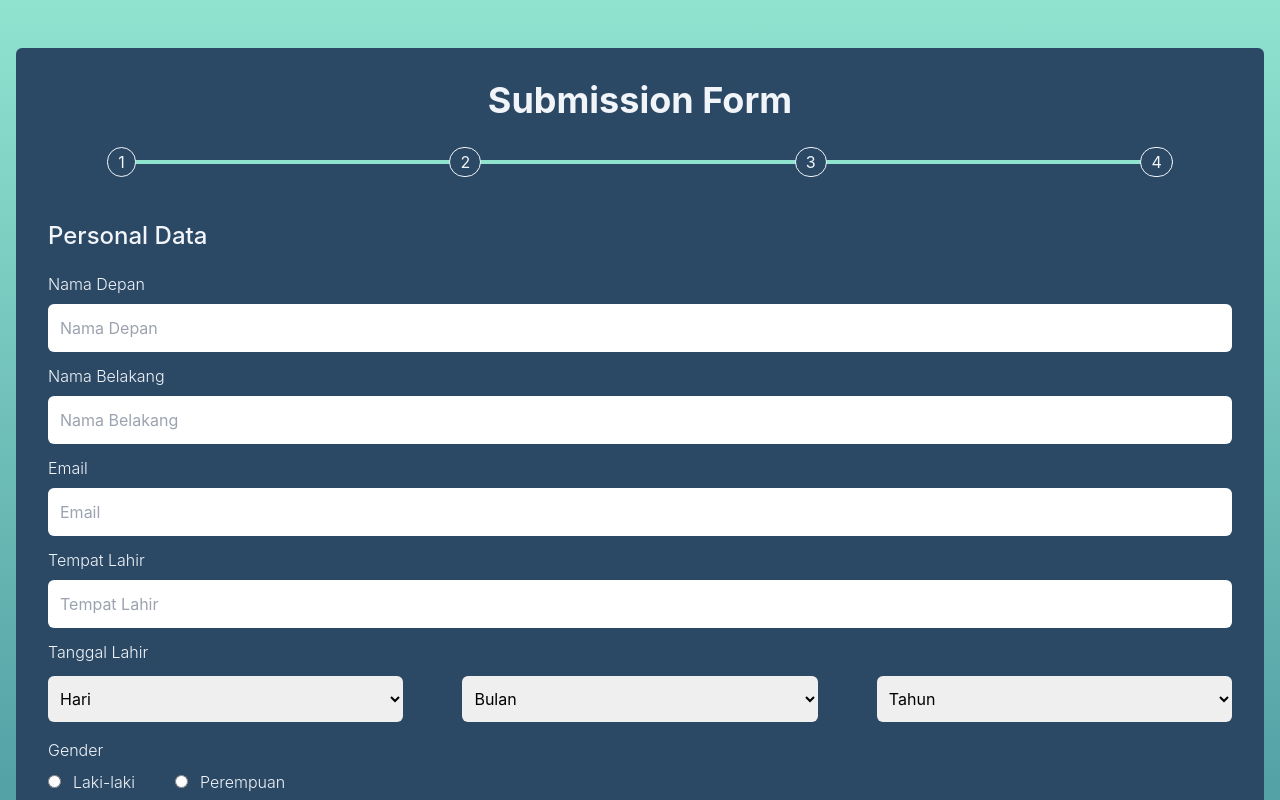
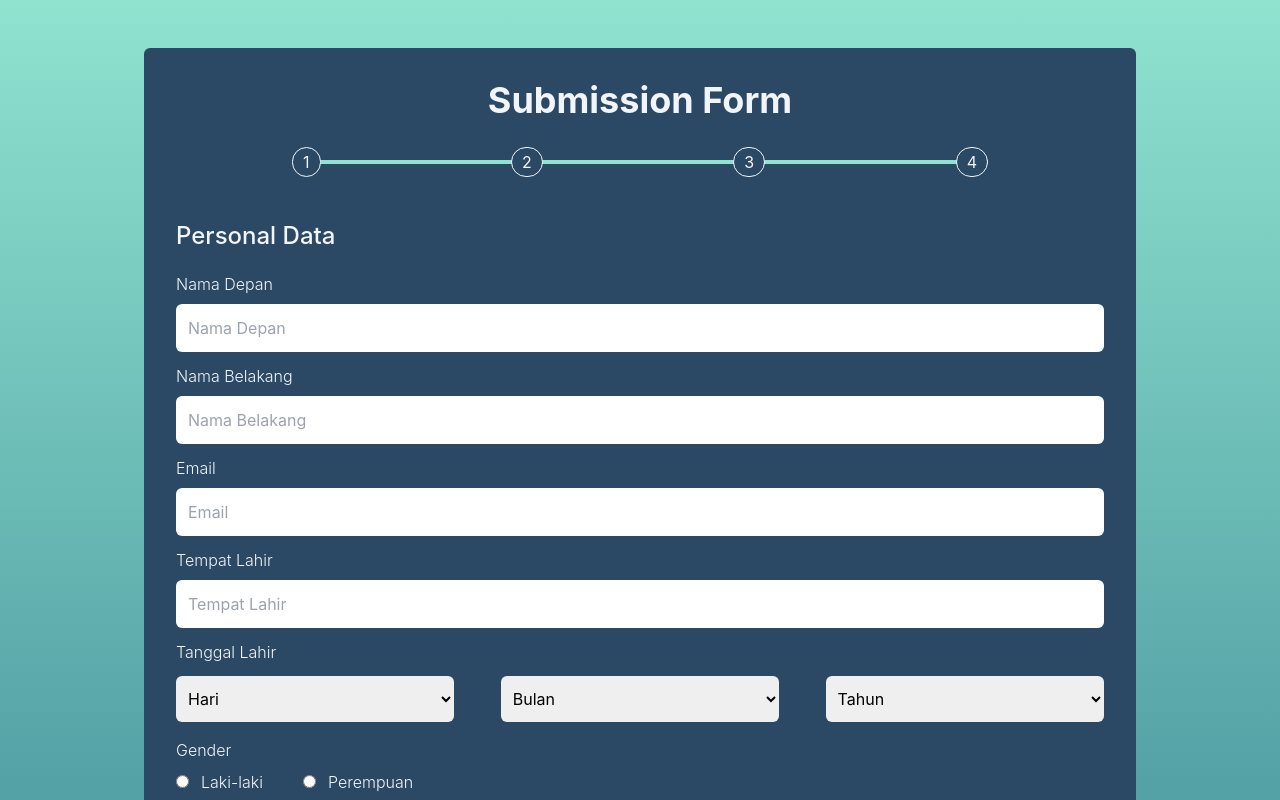
Before and after one commit to Dedenno17/react-test, a React (Create React App) app: page /add in a window 1280 px wide. Shown: the top 800 px of the page. Built offline with nearby package versions, Linux system fonts and the light colour scheme.

Commit message:
memberi style responsive pada submission form & progress bar serta membuat memisahkan Personal data form

```diff
--- a/src/components/Form/Forms.jsx
+++ b/src/components/Form/Forms.jsx
@@ -1,5 +1,5 @@
 import PengalamanKerja from "./PengalamanKerja/PengalamanKerja";
-import PersonalData from "./PersonalData";
+import PersonalData from "./PersonalData/PersonalData";
 import RiwayatPendidikan from "./RiwayatPendidikan/RiwayatPendidikan";
 import Keahlian from "./Keahlian/Keahlian";
 
--- a/src/components/Form/PersonalData.jsx
+++ /dev/null
@@ -1,78 +0,0 @@
-import Button from "../UI/Button";
-import InputText from "../UI/InputText";
-import RadioButton from "../UI/RadioButton";
-import SelectOption from "../UI/SelectOption";
-import TextArea from "../UI/TextArea";
-
-const PersonalData = () => {
-  return (
-    <div className="w-full">
-      <h2 className="text-left text-2xl font-medium text-slate-100 mb-5">
-        Personal Data
-      </h2>
-      <form className="w-full">
-        <div className="w-full mb-3">
-          <InputText id="namaD" label="Nama Depan" type="text" />
-          <InputText id="namaB" label="Nama Belakang" type="text" />
-        </div>
-        <InputText id="email" label="Email" type="email" />
-        <div className="w-full mb-4">
-          <InputText id="tempatLhr" label="Tempat Lahir" type="text" />
-          <div className="w-full">
-            <p className="text-slate-100 font-light mb-3">Tanggal Lahir</p>
-            <div className="w-full  flex justify-between">
-              <SelectOption
-                className="w-[30%]"
-                name="hariLhr"
-                label="Hari"
-                options={["1", "2", "3"]}
-              />
-              <SelectOption
-                className="w-[30%]"
-                name="bulanLhr"
-                label="Bulan"
-                options={["Januari", "Februari", "Maret"]}
-              />
-              <SelectOption
-                className="w-[30%]"
-                name="tahunLhr"
-                label="Tahun"
-                options={["2020", "2021", "2022"]}
-              />
-            </div>
-          </div>
-        </div>
-        <div className="w-full mb-3">
-          <p className="text-slate-100 font-light mb-2">Gender</p>
-          <RadioButton
-            className="mr-10"
-            name="gender"
-            id="laki-laki"
-            value="laki-laki"
-            label="Laki-laki"
-          />
-          <RadioButton
-            className="mr-10"
-            name="gender"
-            id="perempuan"
-            value="perempuan"
-            label="Perempuan"
-          />
-        </div>
-        <TextArea id="alamat" label="Alamat" />
-        <div className="w-full mb-3">
-          <InputText id="kecamatan" label="Kecamatan" type="text" />
-          <InputText id="kota" label="Kota" type="text" />
-        </div>
-        <InputText id="kewarganegaraan" label="Kewarganegaraan" type="text" />
-        <div className="w-full mt-8">
-          <Button className="w-full bg-tosca text-grey" type="submit">
-            Next
-          </Button>
-        </div>
-      </form>
-    </div>
-  );
-};
-
-export default PersonalData;
--- /dev/null
+++ b/src/components/Form/PersonalData/PersonalData.jsx
@@ -0,0 +1,22 @@
+import Button from "../../UI/Button";
+import PersonalDataForm from "./PersonalDataForm";
+
+const PersonalData = () => {
+  return (
+    <div className="w-full">
+      <h2 className="text-left text-2xl font-medium text-slate-100 mb-5">
+        Personal Data
+      </h2>
+      <form className="w-full">
+        <PersonalDataForm />
+        <div className="w-full mt-8">
+          <Button className="w-full bg-tosca text-grey" type="submit">
+            Next
+          </Button>
+        </div>
+      </form>
+    </div>
+  );
+};
+
+export default PersonalData;
--- /dev/null
+++ b/src/components/Form/PersonalData/PersonalDataForm.jsx
@@ -0,0 +1,67 @@
+import InputText from "../../UI/InputText";
+import RadioButton from "../../UI/RadioButton";
+import SelectOption from "../../UI/SelectOption";
+import TextArea from "../../UI/TextArea";
+
+const PersonalDataForm = (props) => {
+  return (
+    <div className="w-full">
+      <div className="w-full mb-3">
+        <InputText id="namaD" label="Nama Depan" type="text" />
+        <InputText id="namaB" label="Nama Belakang" type="text" />
+      </div>
+      <InputText id="email" label="Email" type="email" />
+      <div className="w-full mb-4">
+        <InputText id="tempatLhr" label="Tempat Lahir" type="text" />
+        <div className="w-full">
+          <p className="text-slate-100 font-light mb-3">Tanggal Lahir</p>
+          <div className="w-full  flex justify-between">
+            <SelectOption
+              className="w-[30%]"
+              name="hariLhr"
+              label="Hari"
+              options={["1", "2", "3"]}
+            />
+            <SelectOption
+              className="w-[30%]"
+              name="bulanLhr"
+              label="Bulan"
+              options={["Januari", "Februari", "Maret"]}
+            />
+            <SelectOption
+              className="w-[30%]"
+              name="tahunLhr"
+              label="Tahun"
+              options={["2020", "2021", "2022"]}
+            />
+          </div>
+        </div>
+      </div>
+      <div className="w-full mb-3">
+        <p className="text-slate-100 font-light mb-2">Gender</p>
+        <RadioButton
+          className="mr-10"
+          name="gender"
+          id="laki-laki"
+          value="laki-laki"
+          label="Laki-laki"
+        />
+        <RadioButton
+          className="mr-10"
+          name="gender"
+          id="perempuan"
+          value="perempuan"
+          label="Perempuan"
+        />
+      </div>
+      <TextArea id="alamat" label="Alamat" />
+      <div className="w-full mb-3">
+        <InputText id="kecamatan" label="Kecamatan" type="text" />
+        <InputText id="kota" label="Kota" type="text" />
+      </div>
+      <InputText id="kewarganegaraan" label="Kewarganegaraan" type="text" />
+    </div>
+  );
+};
+
+export default PersonalDataForm;
--- a/src/components/ProgressBar/ProgressBar.jsx
+++ b/src/components/ProgressBar/ProgressBar.jsx
@@ -1,6 +1,6 @@
 const ProgressBar = () => {
   return (
-    <div className="w-[90%] bg-slate-100 h-1 mx-auto relative">
+    <div className="w-[90%] bg-slate-100 h-1 mx-auto relative lg:w-[75%]">
       <span className="block w-full h-full bg-tosca"></span>
       <div className="absolute top-0 left-0 right-0 bottom-0 flex justify-between items-center">
         <span className="py-[2px] px-[10px] bg-grey text-slate-100 border-[1px] border-slate-100 rounded-full">
--- a/src/pages/SubmissionForm.js
+++ b/src/pages/SubmissionForm.js
@@ -3,7 +3,7 @@ import ProgressBar from "../components/ProgressBar/ProgressBar";
 
 const SubmissionForm = () => {
   return (
-    <div className="w-full min-h-[100vh] px-4 py-12">
+    <div className="w-full min-h-[100vh] px-4 py-12 lg:w-[1024px] lg:mx-auto">
       <div className="p-8 bg-grey rounded-md">
         <h1 className="text-center text-4xl font-bold text-slate-100 mb-10">
           Submission Form
```
